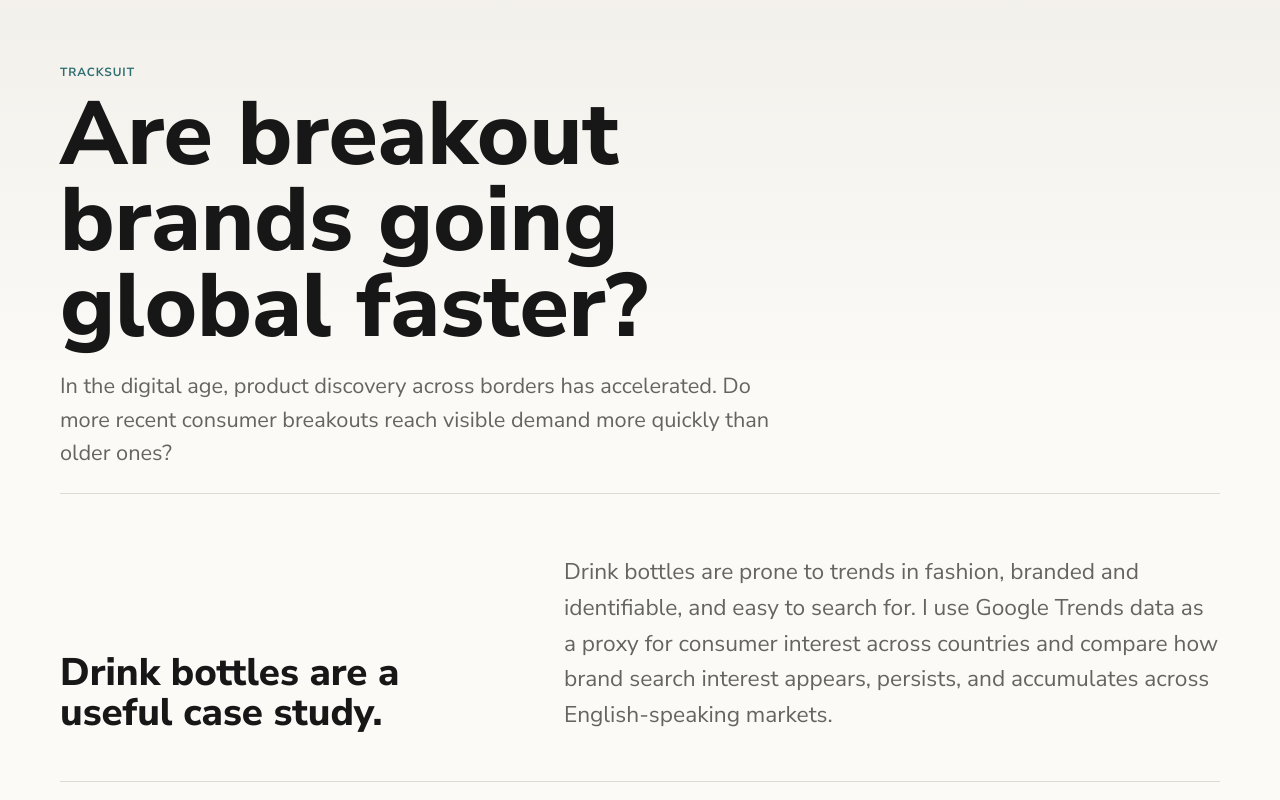
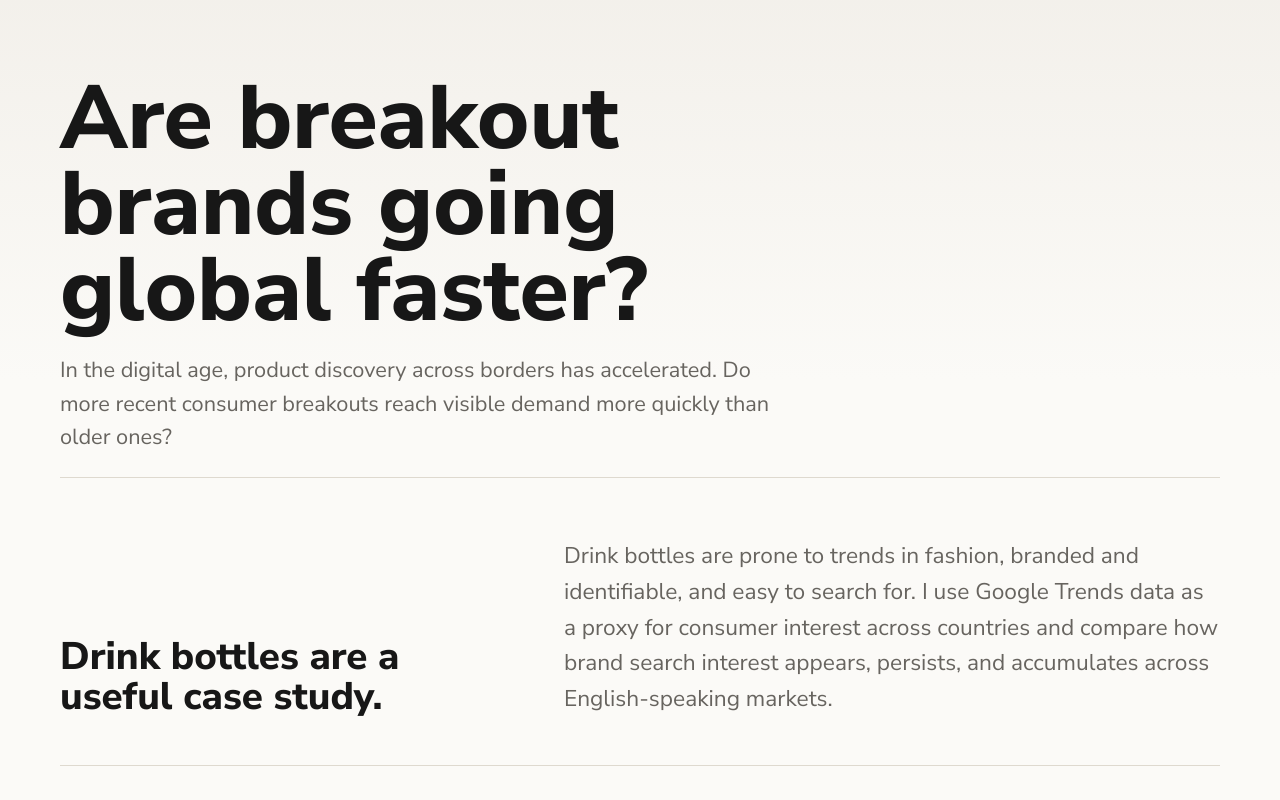
Before and after one commit to samstemper/tracksuit, a plain HTML site: page index.html in a window 1280 px wide. Shown: the top 800 px of the page. Drawn offline with Linux system fonts and the light colour scheme.

Commit message:
Remove header paragraph
Remove the header paragraph.

```diff
--- a/index.html
+++ b/index.html
@@ -13,7 +13,7 @@
   <body>
     <main class="page-shell">
       <header class="intro reveal is-visible">
-        <p class="kicker">Tracksuit</p>
+        <p class="kicker"> </p>
         <h1>Are breakout brands going global faster?</h1>
         <p class="lede">
           In the digital age, product discovery across borders has accelerated. Do more recent consumer breakouts reach visible demand more quickly than older ones?
```
